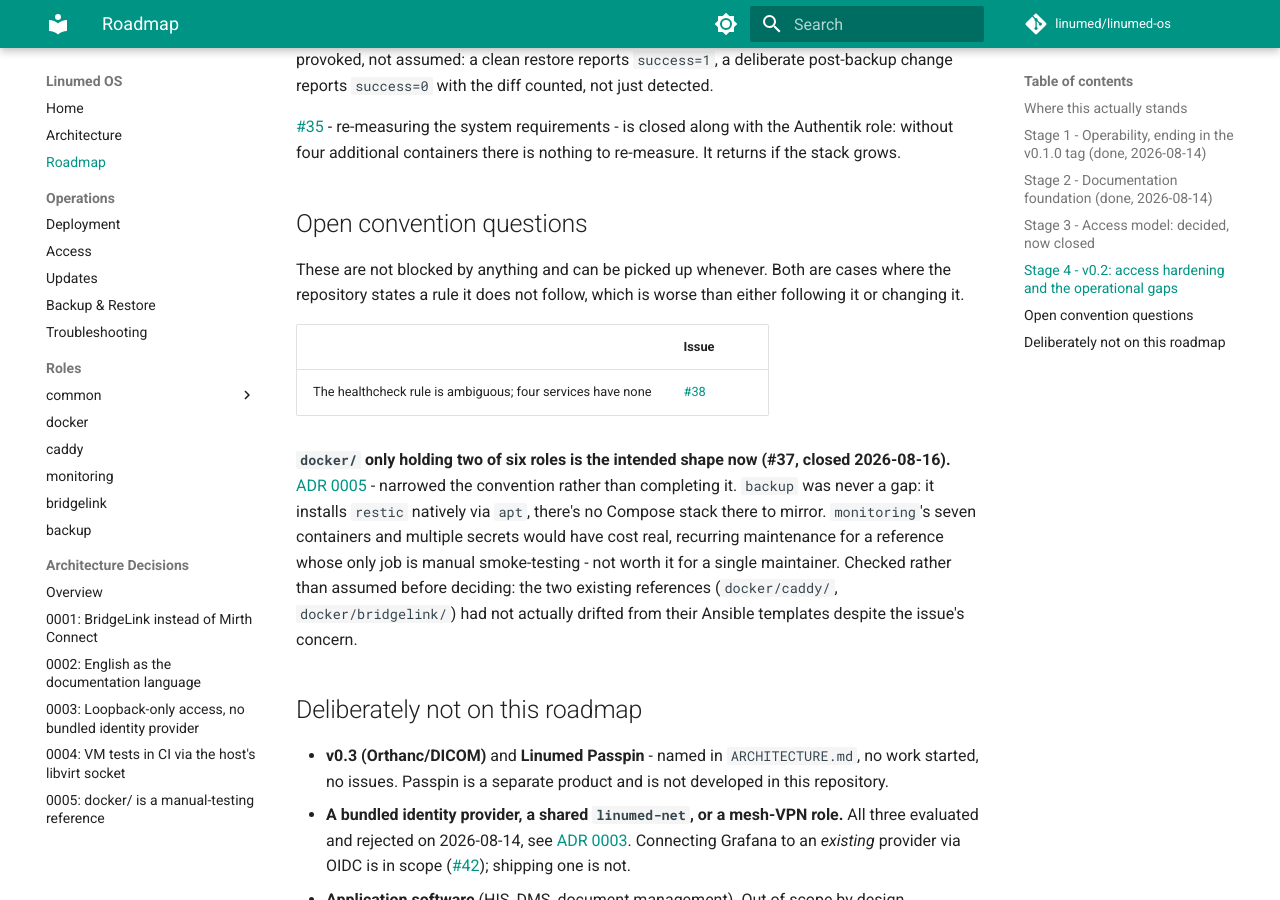
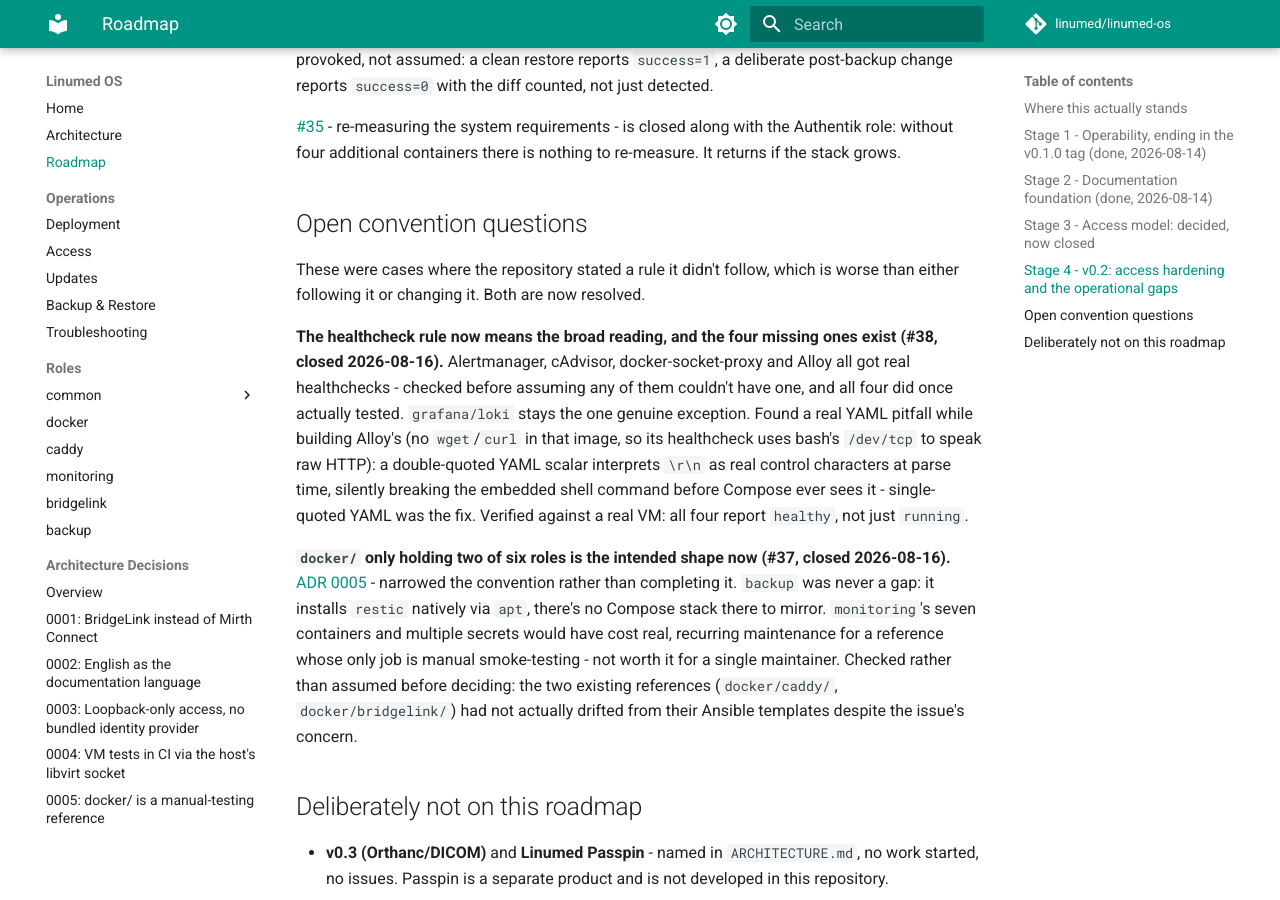
Before and after one commit to Linumed/Base, an MkDocs documentation site: the page built from docs/ROADMAP.md, in a window 1280 px wide and 900 px high, scrolled down 3781 px. Built offline with MkDocs 1.6.1 and Material for MkDocs 9.7.7, drawn with Linux system fonts in a browser that asks for light colours; comment, search, counter and statistics services are not loaded.

Commit message:
Docs: Roadmap - #38 als erledigt markiert

```diff
--- a/docs/ROADMAP.md
+++ b/docs/ROADMAP.md
@@ -157,13 +157,18 @@ returns if the stack grows.
 
 ## Open convention questions
 
-These are not blocked by anything and can be picked up whenever. Both are cases where the
-repository states a rule it does not follow, which is worse than either following it or
-changing it.
+These were cases where the repository stated a rule it didn't follow, which is worse than
+either following it or changing it. Both are now resolved.
 
-| | Issue |
-|---|---|
-| The healthcheck rule is ambiguous; four services have none | [#38](../../issues/38) |
+**The healthcheck rule now means the broad reading, and the four missing ones exist
+(#38, closed 2026-08-16).** Alertmanager, cAdvisor, docker-socket-proxy and Alloy all got
+real healthchecks - checked before assuming any of them couldn't have one, and all four
+did once actually tested. `grafana/loki` stays the one genuine exception. Found a real
+YAML pitfall while building Alloy's (no `wget`/`curl` in that image, so its healthcheck
+uses bash's `/dev/tcp` to speak raw HTTP): a double-quoted YAML scalar interprets `\r\n`
+as real control characters at parse time, silently breaking the embedded shell command
+before Compose ever sees it - single-quoted YAML was the fix. Verified against a real VM:
+all four report `healthy`, not just `running`.
 
 **`docker/` only holding two of six roles is the intended shape now (#37, closed
 2026-08-16).** [ADR 0005](adr/0005-docker-directory-is-a-manual-testing-reference-not-a-mirror.md) -
```
